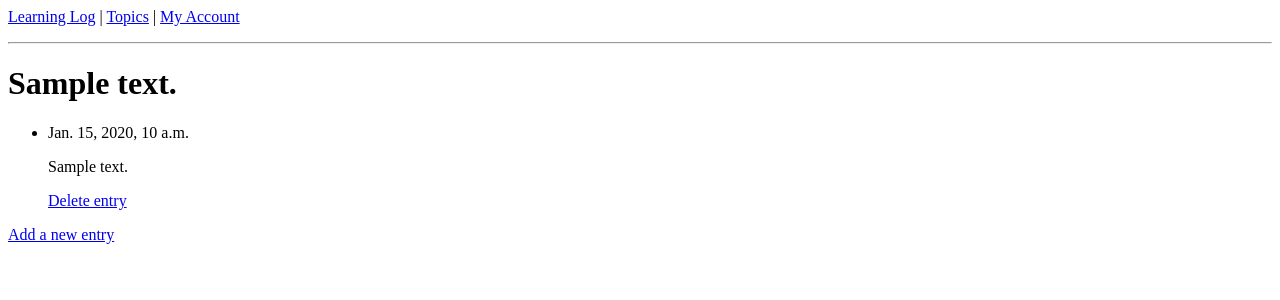
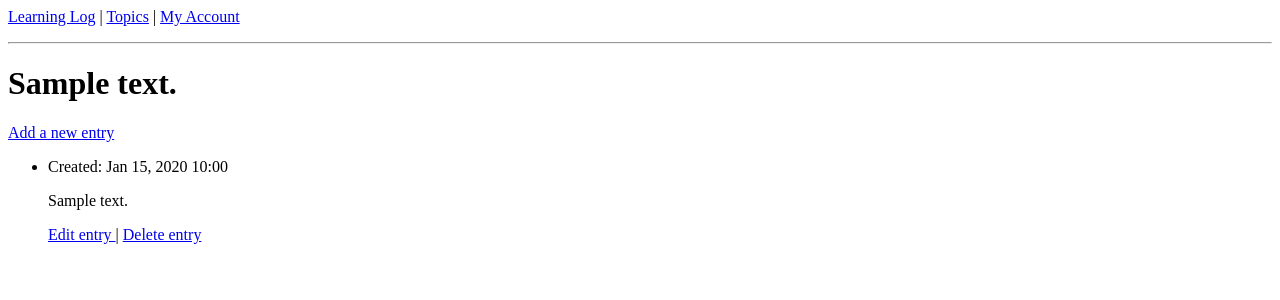
Before and after one commit to ignaxus/learning-log, a Django app: page /topics/1/ in a window 1280 px wide. Shown: the top 300 px of the page. Run offline with Django 5.2, Linux system fonts and the light colour scheme; a user stored in the database is signed in; tables that the repository leaves empty hold one stand-in row (values such as "Sample post").

Commit message:
Add topic and entry editing with modification timestamps

```diff
--- a/learning_logs/forms.py
+++ b/learning_logs/forms.py
@@ -8,7 +8,6 @@ class TopicForm(forms.ModelForm):
         fields = ["text"]
         labels = {"text": ""}
 
-
 class EntryForm(forms.ModelForm):
     class Meta:
         model = Entry
--- a/learning_logs/models.py
+++ b/learning_logs/models.py
@@ -18,6 +18,8 @@ class Entry(models.Model):
 
     date_added = models.DateTimeField(auto_now_add=True)
 
+    date_modified = models.DateTimeField(auto_now=True)
+
     class Meta:
         verbose_name_plural = 'entries'
 
--- a/learning_logs/templates/learning_logs/topic.html
+++ b/learning_logs/templates/learning_logs/topic.html
@@ -3,6 +3,12 @@
 {% block content %}
 
 <h1>{{ topic.text }}</h1>
+
+<p>
+    <a href="{% url 'learning_logs:new_entry' topic.id %}">
+        Add a new entry
+    </a>
+</p>
 
 <ul>
 
@@ -11,18 +17,30 @@
 <li>
 
     <p>
-            {{ entry.date_added }}
+        Created:
+        {{ entry.date_added|date:"M d, Y H:i" }}
     </p>
 
+    {% if entry.date_modified != entry.date_added %}
         <p>
-            {{ entry.text }}
+            Edited:
+            {{ entry.date_modified|date:"M d, Y H:i" }}
+        </p>
+    {% endif %}
+
+    <p>
+        {{ entry.text|linebreaks }}
     </p>
 
-        <p>
+    <a href="{% url 'learning_logs:edit_entry' entry.id %}">
+        Edit entry
+    </a>
+
+    |
+
     <a href="{% url 'learning_logs:delete_entry' entry.id %}">
         Delete entry
     </a>
-        </p>
 
 </li>
 
@@ -36,10 +54,4 @@
 
 </ul>
 
-<p>
-    <a href="{% url 'learning_logs:new_entry' topic.id %}">
-        Add a new entry
-    </a>
-</p>
-
 {% endblock content %}
--- a/learning_logs/urls.py
+++ b/learning_logs/urls.py
@@ -14,4 +14,7 @@ urlpatterns = [
 
     path("delete_topic/<int:topic_id>/", views.delete_topic, name="delete_topic"),
     path("delete_entry/<int:entry_id>/", views.delete_entry, name="delete_entry"),
+
+    path("edit_topic/<int:topic_id>/", views.edit_topic, name="edit_topic"),
+    path("edit_entry/<int:entry_id>/", views.edit_entry, name="edit_entry"),
 ]
--- a/learning_logs/views.py
+++ b/learning_logs/views.py
@@ -1,5 +1,7 @@
 from django.shortcuts import render, get_object_or_404, redirect
 from django.contrib.auth.decorators import login_required
+
+from django.http import Http404
 
 from .models import Topic, Entry
 from .forms import TopicForm, EntryForm
@@ -84,3 +86,37 @@ def delete_entry(request, entry_id):
     context = {"entry": entry, "topic": topic,}
 
     return render(request, "learning_logs/delete_entry.html", context)
+
+@login_required
+def edit_topic(request, topic_id):
+    topic = get_object_or_404(Topic, id=topic_id, owner=request.user)
+
+    if request.method != "POST":
+        form = TopicForm(instance=topic)
+    else:
+        form = TopicForm(instance=topic, data=request.POST)
+        if form.is_valid():
+            form.save()
+            return redirect("learning_logs:topics")
+
+    context = {"topic": topic, "form": form}
+    return render(request, "learning_logs/edit_topic.html", context)
+
+@login_required
+def edit_entry(request, entry_id):
+    entry = get_object_or_404(Entry, id=entry_id)
+    topic = entry.topic
+
+    if topic.owner != request.user:
+        raise Http404
+
+    if request.method != "POST":
+        form = EntryForm(instance=entry)
+    else:
+        form = EntryForm(instance=entry, data=request.POST)
+        if form.is_valid():
+            form.save()
+            return redirect("learning_logs:topic", topic_id=topic.id)
+
+    context = {"entry": entry, "topic": topic, "form": form}
+    return render(request, "learning_logs/edit_entry.html", context)
```
Also changed, not shown: learning_logs/templates/learning_logs/edit_entry.html (added, +15 -0 lines), learning_logs/templates/learning_logs/edit_topic.html (added, +13 -0 lines), learning_logs/templates/learning_logs/topics.html (+8 -6 lines), learning_logs/migrations/0002_entry_date_modified.py (added). Lines whose indentation alone changed are shown as unchanged.
